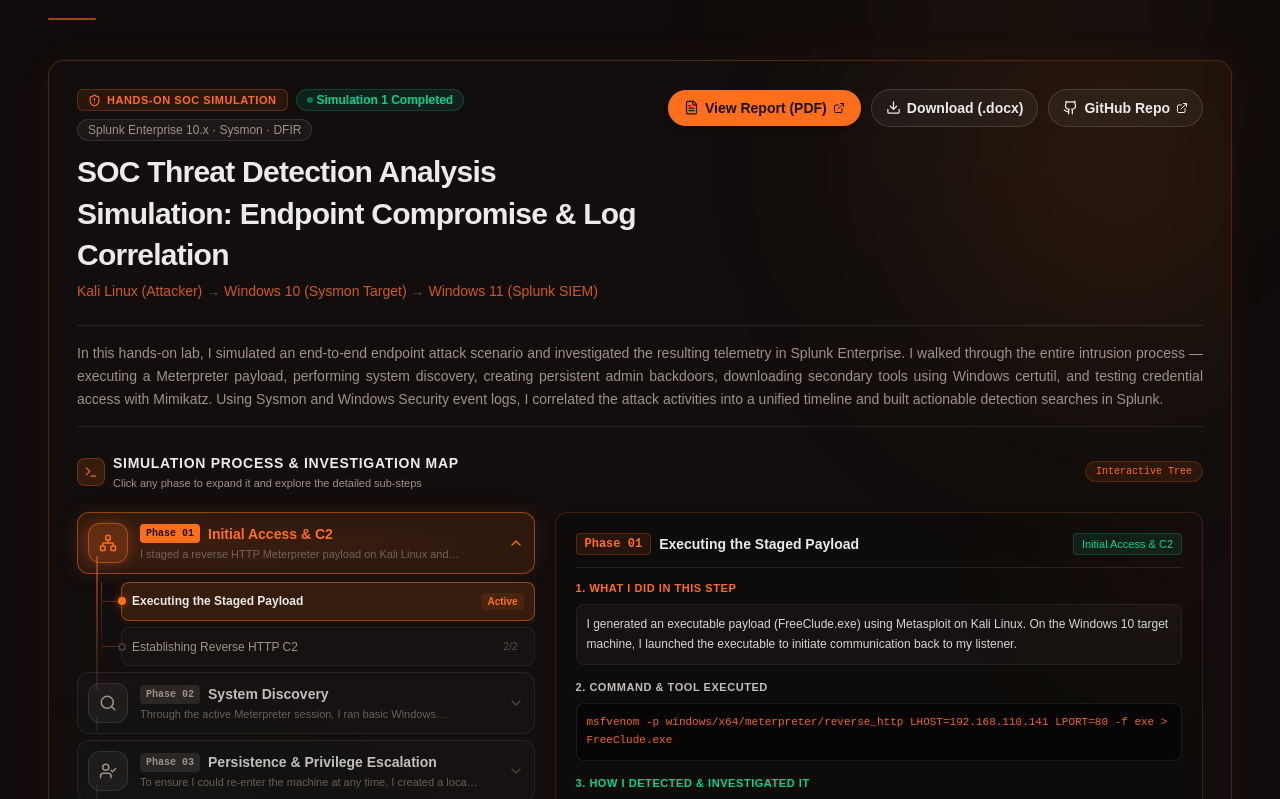
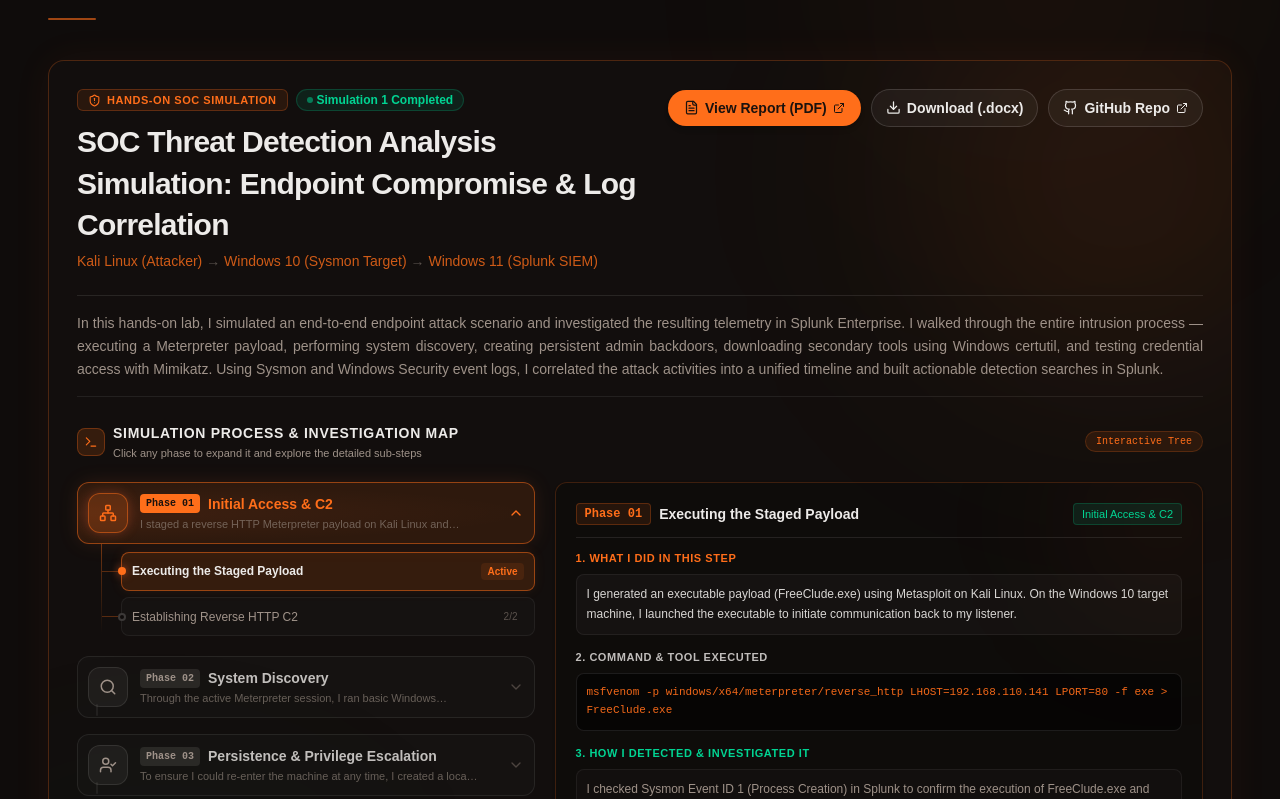
Before and after one commit to shii9/Portfolio, a React (Vite) app: page / in a window 1280 px wide. Shown: the part 3621-4420 px from the top of the page. Built offline with nearby package versions, Linux system fonts and the light colour scheme.

Commit message:
fix: improve simulation tree spacing and remove redundant tech badge

```diff
--- a/src/components/sections/AttackTreeMap.tsx
+++ b/src/components/sections/AttackTreeMap.tsx
@@ -232,17 +232,17 @@
    ────────────────────────────────────────────────────────────────────── */
 
 const expandVariants = {
-  collapsed: { opacity: 0, height: 0, marginTop: 0 },
+  collapsed: { opacity: 0, height: 0, overflow: "hidden" as const },
   expanded: {
     opacity: 1,
     height: "auto",
-    marginTop: 8,
-    transition: { duration: 0.35, ease: [0.22, 1, 0.36, 1] },
+    overflow: "visible" as const,
+    transition: { duration: 0.35, ease: [0.22, 1, 0.36, 1], overflow: { delay: 0.35 } },
   },
   exit: {
     opacity: 0,
     height: 0,
-    marginTop: 0,
+    overflow: "hidden" as const,
     transition: { duration: 0.25, ease: [0.22, 1, 0.36, 1] },
   },
 };
@@ -322,9 +322,6 @@
             <span className="text-xs font-semibold text-emerald-400 bg-emerald-400/10 px-2.5 py-0.5 rounded-full border border-emerald-400/20 inline-flex items-center gap-1">
               <span className="w-1.5 h-1.5 rounded-full bg-emerald-400 animate-pulse" />
               Simulation 1 Completed
-            </span>
-            <span className="text-xs text-muted-foreground bg-foreground/5 px-2.5 py-0.5 rounded-full border border-foreground/10">
-              Splunk Enterprise 10.x · Sysmon · DFIR
             </span>
           </div>
 
@@ -409,7 +406,7 @@
         <div className="grid grid-cols-1 lg:grid-cols-12 gap-5 items-start">
 
           {/* ── Left Column: Phase Nodes ── */}
-          <div className="lg:col-span-5 space-y-1.5">
+          <div className="lg:col-span-5 space-y-4">
             {simulationSteps.map((step, stepIdx) => {
               const isExpanded = expandedStepId === step.id;
               const StepIcon = step.icon;
@@ -423,11 +420,12 @@
               return (
                 <div key={step.id} className="relative">
                   {/* Vertical connector line between phase nodes */}
-                  {stepIdx < simulationSteps.length - 1 && (
+                  {stepIdx < simulationSteps.length - 1 && !isExpanded && (
                     <div
-                      className="absolute left-[19px] top-[44px] w-0.5 rounded-full transition-colors duration-500"
+                      className="absolute left-[19px] w-0.5 rounded-full"
                       style={{
-                        height: isExpanded ? "calc(100% - 20px)" : "16px",
+                        top: "48px",
+                        height: "12px",
                         background: completedRatio
                           ? "linear-gradient(to bottom, rgba(255,107,53,0.5), rgba(255,107,53,0.1))"
                           : "rgba(255,255,255,0.06)",
@@ -520,7 +518,7 @@
                         initial="collapsed"
                         animate="expanded"
                         exit="exit"
-                        className="ml-6 pl-5 space-y-1.5 relative overflow-hidden"
+                        className="ml-6 pl-5 pt-2 pb-1 space-y-1.5 relative"
                       >
                         {/* Vertical branch line */}
                         <div className="absolute left-0 top-0 bottom-0 w-px bg-gradient-to-b from-primary/40 via-primary/20 to-transparent" />
```
